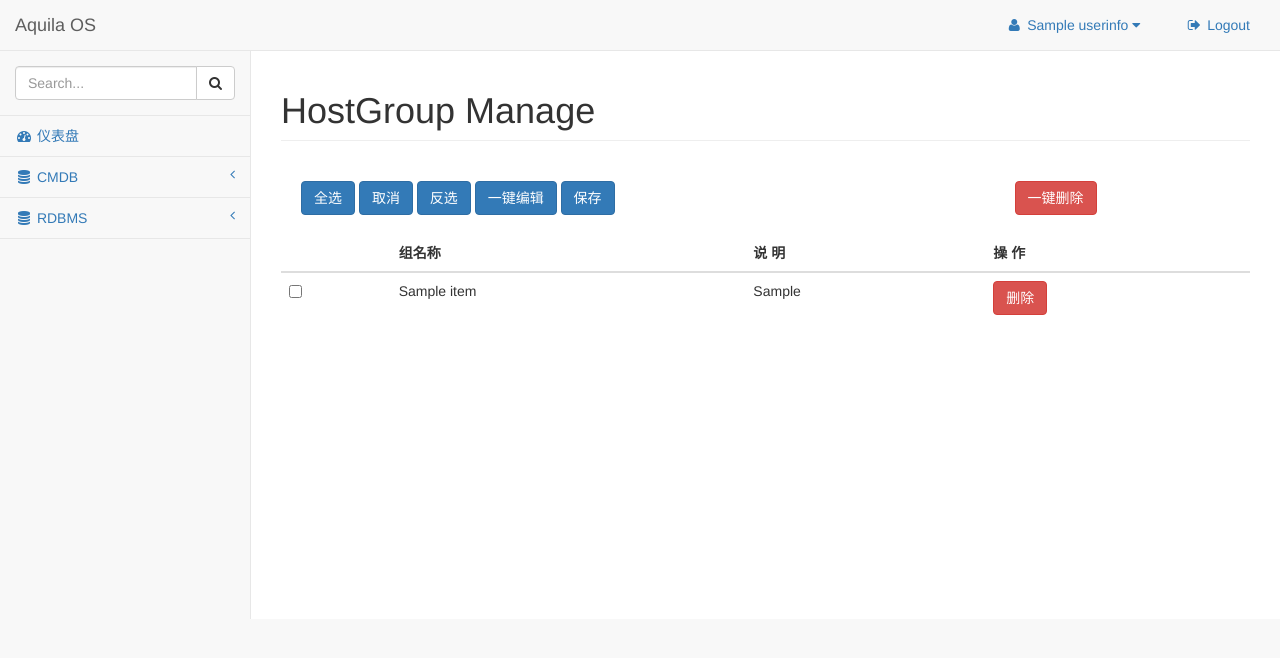
After one commit to thinkdb/Aquila, a Django app: template templates/hostgroup_manage.html in a window 1280 px wide. The commit adds this page. Shown: the top 658 px of the page. Run offline with Django 3.2, Linux system fonts and the light colour scheme; the template is opened without the code that fills it: most values are stand-ins (such as "Sample title", 1, 10 or a date in 2020); some libraries are stand-ins or nearby versions.

Commit message:
init hostgroup

```diff
--- a/Aquila/settings.py
+++ b/Aquila/settings.py
@@ -90,7 +90,7 @@ DATABASES = {
         'NAME': 'aquila',
         'USER': 'think',
         'PASSWORD': '123456',
-        'HOST': '192.168.1.6',
+        'HOST': '192.168.1.51',
     }
 }
 
--- a/cmdb/urls.py
+++ b/cmdb/urls.py
@@ -9,8 +9,8 @@ from django.views import View
 urlpatterns = [
     url(r'^login', views.login, name='login'),
     url(r'^register', views.register, name='register'),
-    url(r'^host', views.host_manager, name='host_manager'),
     url(r'^user', views.user_manager, name='user_manager'),
     #url(r'^test', views.test, name='test'),
-    url(r'^test', views.AuthAll.as_view(), name='test'),
+    #url(r'^test', views.AuthAll.as_view(), name='test'),
+    url(r'hostgroup_manage', views.hostgroup_manage, name='hostgroup_manage')
 ]
--- a/scripts/functions.py
+++ b/scripts/functions.py
@@ -106,7 +106,7 @@ def ince_run_sql(db_host, sql_content, enable_execute=0, enable_ignore_warnings=
     run_sql = inception_sql(db_user='think', db_passwd='123456', db_host=db_host, sql_content=sql_content, db_port=port,
                             enable_execute=enable_execute, enable_ignore_warnings=enable_ignore_warnings)
     try:
-        db = DBAPI(host='192.168.1.6', user='', password='', database='', port=6669)
+        db = DBAPI(host='192.168.1.51', user='', password='', database='', port=6669)
         result = db.conn_query(run_sql)
     except Exception as e:
         result = e
--- a/scripts/test_inception.py
+++ b/scripts/test_inception.py
@@ -2,9 +2,13 @@
 # _*_ coding:utf8 _*_
 
 import pymysql
+
+
 sql='/*--user=think;--password=123456;--host=192.168.1.51;--execute=1;--port=3306;*/\
 inception_magic_start;\
 use aquila;\
+CREATE TABLE adaptive_office(id int);\
+CREATE TAE adaptive_office(id int);\
 CREATE TABLE adaptive_office(id int);\
 inception_magic_commit;'
 try:
--- /dev/null
+++ b/static/css/iframe_host_manage.css
@@ -0,0 +1,15 @@
+.iframe_body_title{
+    position: relative;
+}
+.check_flag{
+    float: left;
+    margin: 20px 0 20px 20px;
+
+}
+.check_flag_del{
+    float: left;
+    margin: 20px 0 20px 400px;
+}
+.body_context{
+    margin: 20px 0 0 20px;
+}
--- a/templates/base.html
+++ b/templates/base.html
@@ -84,16 +84,32 @@
                             </div>
                         </li>
                         <li>
-                            <a href="index.html"><i class="fa fa-dashboard fa-fw"></i> 仪表盘</a>
+                            <a href="/dbms/index.html"><i class="fa fa-dashboard fa-fw"></i> 仪表盘</a>
                         </li>
                         <li>
                             <a href="#"><i class="fa fa-database fa-fw"></i> CMDB<span class="fa arrow"></span></a>
                             <ul class="nav nav-second-level collapse">
                                 <li>
-                                    <a href="{% url 'host_manager' %}">主机管理</a>
+                                    <a>主机管理<span class="fa arrow"></span></a>
+                                    <ul class="nav nav-third-level">
+                                        <li>
+                                            <a href="{% url 'hostgroup_manage' %}">主机组管理</a>
+                                        </li>
+                                        <li>
+                                            <a href="#">主机管理</a>
+                                        </li>
+                                    </ul>
                                 </li>
                                 <li>
-                                    <a href="{% url 'user_manager' %}">用户管理</a>
+                                    <a>用户管理<span class="fa arrow"></span></a>
+                                    <ul class="nav nav-third-level">
+                                        <li>
+                                            <a href="#">用户组管理</a>
+                                        </li>
+                                        <li>
+                                            <a href="#">用户管理</a>
+                                        </li>
+                                    </ul>
                                 </li>
 
                             </ul>
@@ -105,7 +121,7 @@
                             <a href="#"><i class="fa fa-database fa-fw" aria-hidden="true"></i> RDBMS<span class="fa arrow"></span></a>
                             <ul class="nav nav-second-level">
                                 <li>
-                                    <a href="morris.html">性能分析<span class="fa arrow"></span></a>
+                                    <a>性能分析<span class="fa arrow"></span></a>
                                     <ul class="nav nav-third-level">
                                         <li>
                                             <a href="#">慢SQL优化</a>
--- /dev/null
+++ b/templates/hostgroup.html
@@ -0,0 +1,35 @@
+<div class="check_flag">
+    <input class="btn btn-primary" type="button" value="全选" onclick="checkALL();">
+    <input class="btn btn-primary" type="button" value="取消" onclick="cancleALL();">
+    <input class="btn btn-primary" type="button" value="反选" onclick="reverseALL();">
+    <input class="btn btn-primary" type="button" value="一键编辑" onclick="Edit();">
+    <input class="btn btn-primary" type="button" value="保存" onclick="Save();">
+</div>
+
+<div class="check_flag_del">
+    <input class="btn btn-danger" type="button" value="一键删除" onclick="Del_all_chose();">
+</div>
+
+<table class="table table-hover">
+    <thead>
+        <tr>
+            <th></th>
+            <th style="display: none">#</th>
+            <th> 组名称</th>
+            <th> 说 明</th>
+            <th> 操 作</th>
+        </tr>
+    </thead>
+    <tbody id='tb'>
+    {% for item in hostgroup_list %}
+        <tr>
+            <td><input type="checkbox"/></td>
+            <td style="display: none;">{{ item.id }}</td>
+            <td><span>{{ item.host_group_name }}</span></td>
+            <td><span>{{ item.host_group_jd }}</span></td>
+            <td><button class="btn btn-danger" onclick="Del_tr(this);">删除</button></td>
+        </tr>
+    {% endfor %}
+
+    </tbody>
+</table>
--- /dev/null
+++ b/templates/hostgroup_manage.html
@@ -0,0 +1,23 @@
+<!--继承基础模板-->
+{% extends 'base.html' %}
+{% block css_flag %}
+    <link rel="stylesheet" href="/static/css/iframe_host_manage.css"/>
+{% endblock %}
+
+<!--修改基础模板中的 title 标签-->
+{% block title %}HostGroup Manage{% endblock %}
+
+    <!--修改主体标题-->
+    {% block body_title %}
+        HostGroup Manage
+    {% endblock %}
+
+    <!--修改主体内容-->
+    {% block body_body %}
+        <!--导入sql提交表单-->
+        {% include 'hostgroup.html' %}
+    {% endblock %}
+
+{% block jss_flag %}
+    <script src="/static/jss/backend.js"></script>
+{% endblock %}
```
Also changed, not shown: cmdb/models.py (+3 -6 lines), cmdb/views.py (+8 -0 lines), static/jss/backend.js (added, +96 -0 lines), static/jss/sign.js (line endings or trailing spaces).
